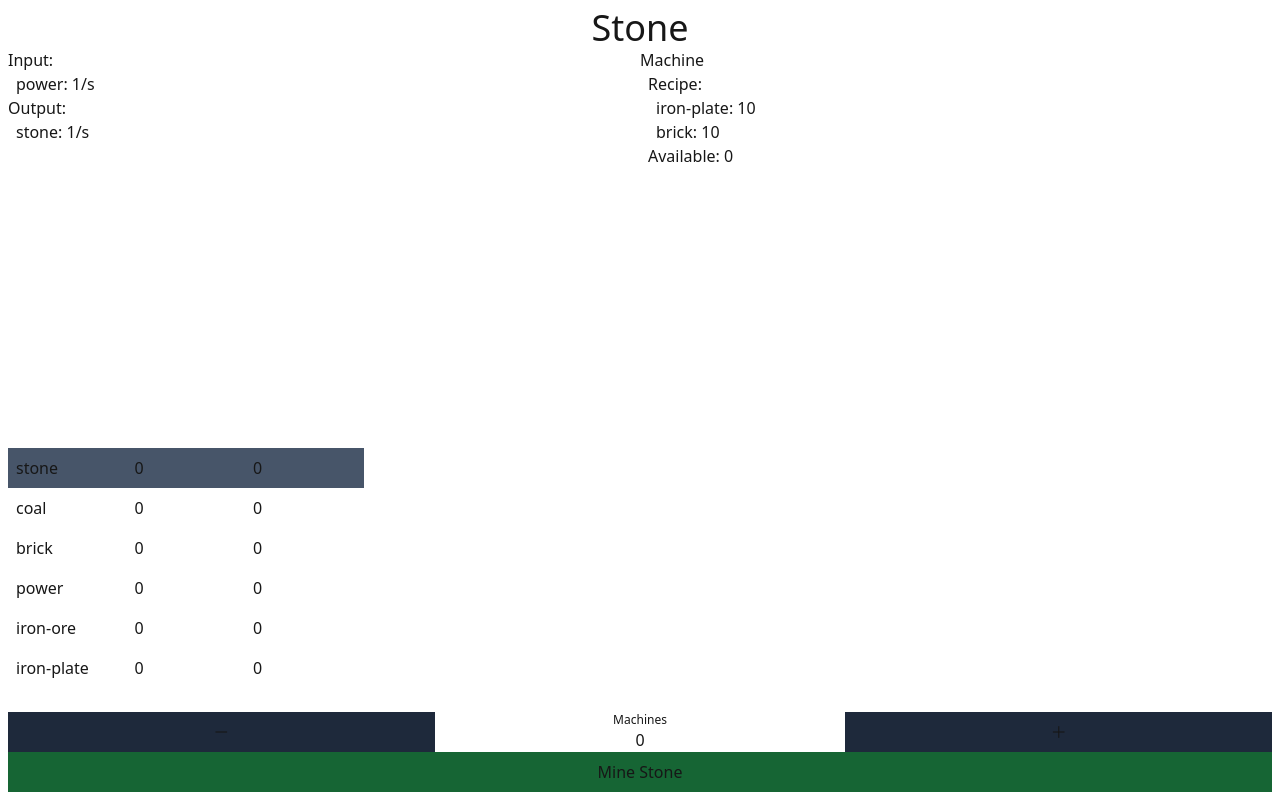
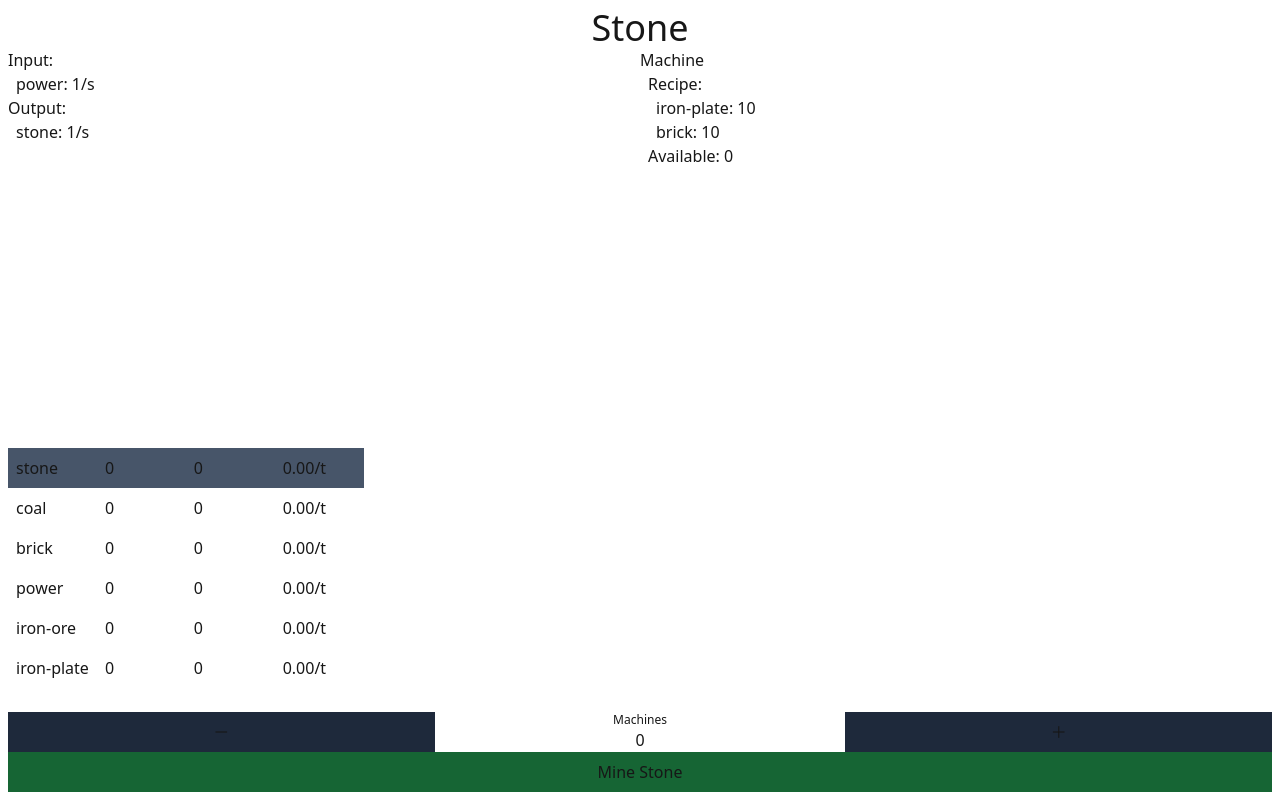
Before and after one commit to tylerschloesser/sim-v6, a React (Vite) app in the folder packages/app/: page / in a window 1280 px wide. Built offline with nearby package versions, Linux system fonts and the light colour scheme.

Commit message:
show production

```diff
--- a/packages/app/src/app.tsx
+++ b/packages/app/src/app.tsx
@@ -149,6 +149,7 @@ export function App() {
             <col className="w-1/4" />
             <col className="w-1/4" />
             <col className="w-1/4" />
+            <col className="w-1/4" />
           </colgroup>
           <tbody>
             {rows.map((row) => (
@@ -172,6 +173,9 @@ export function App() {
                     : Math.floor(row.count)}
                 </td>
                 <td className="p-2">{row.machines}</td>
+                <td className="p-2">
+                  {row.production.toFixed(2)}/t
+                </td>
               </tr>
             ))}
           </tbody>
```
